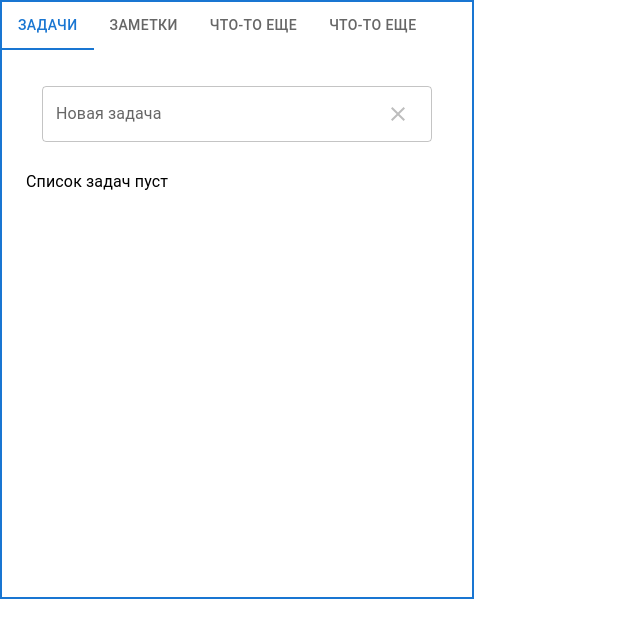
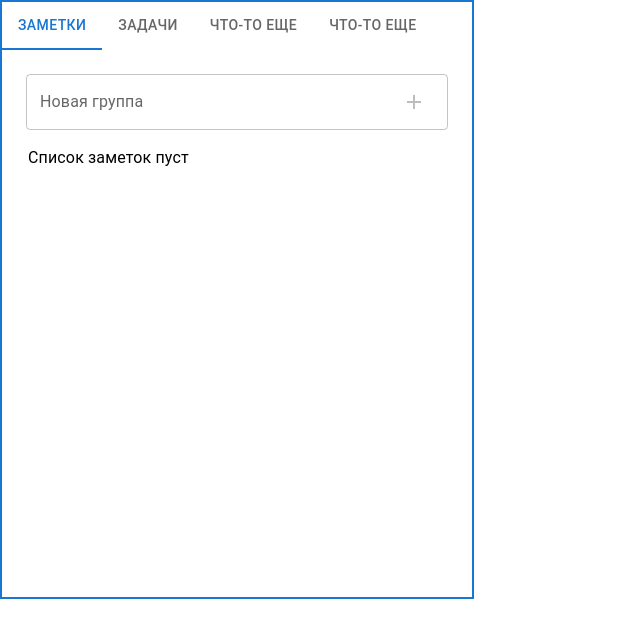
Before and after one commit to egor594bed/organaizer-extension, a React (Create React App) app: page / in a window 1280 px wide. Shown: the top 638 px of the page, without its empty margins (0-640 px from the left). Built offline with nearby package versions, Linux system fonts and the light colour scheme.

Commit message:
minor changes

```diff
--- a/package.json
+++ b/package.json
@@ -47,6 +47,7 @@
     ]
   },
   "devDependencies": {
+    "@babel/plugin-proposal-private-property-in-object": "^7.21.11",
     "@types/jest": "^29.5.3",
     "@types/node": "^20.4.4",
     "@types/react": "^18.2.15",
--- a/src/components/Notes/NotesList.tsx
+++ b/src/components/Notes/NotesList.tsx
@@ -1,26 +1,16 @@
 import React from "react";
-import { useAutoAnimate } from "@formkit/auto-animate/react";
 import { useSelector } from "react-redux";
 import { RootState } from "../../redux/store";
-import { List, Typography } from "@mui/material";
+import { Typography } from "@mui/material";
 import { NoteGroup } from "./NoteGroup";
+import { MyList } from "../UI/MyList/MyList";
 
 export const NotesList = () => {
-  const [parent] = useAutoAnimate();
   const NotesGroupList: NotesGroup[] = useSelector(
     (state: RootState) => state.notes.noteList
   );
   return (
-    <List
-      ref={parent}
-      sx={{
-        height: "445px",
-        paddingLeft: "2px",
-        paddingRight: "2px",
-        overflowY: "auto",
-        overflowX: "hidden",
-      }}
-    >
+    <MyList>
       {NotesGroupList.length > 0 ? (
         NotesGroupList.map((notesGroupData) => {
           return (
@@ -32,6 +22,6 @@ export const NotesList = () => {
       ) : (
         <Typography>Список заметок пуст</Typography>
       )}
-    </List>
+    </MyList>
   );
 };
--- a/src/components/TabBar/TabBarNavigate.tsx
+++ b/src/components/TabBar/TabBarNavigate.tsx
@@ -12,8 +12,8 @@ export const TabBarNavigate = () => {
   };
   return (
     <Tabs value={value} onChange={handleChange} aria-label="nav tabs example">
-      <Tab label="Задачи" value={"/"} />
-      <Tab label="Заметки" value={"/notes"} />
+      <Tab label="Заметки" value={"/"} />
+      <Tab label="Задачи" value={"/todo"} />
       <Tab label="Что-то еще" value={"/others1"} />
       <Tab label="Что-то еще" value={"/others2"} />
     </Tabs>
--- a/src/components/Todo/TodoList.tsx
+++ b/src/components/Todo/TodoList.tsx
@@ -1,23 +1,19 @@
 import React, { FC } from "react";
-import { Divider, List, ListItem, Typography } from "@mui/material";
-import { useAutoAnimate } from "@formkit/auto-animate/react";
+import { Divider, ListItem, Typography } from "@mui/material";
 import { TodoTask } from "./TodoTask";
 import { useSelector } from "react-redux";
 import { RootState } from "../../redux/store";
 import { Task } from "../../types/TodoTypes";
+import { MyList } from "../UI/MyList/MyList";
 
 interface ITodoList {}
 
 export const TodoList: FC<ITodoList> = () => {
-  const [parent] = useAutoAnimate();
   const taskList: Task[] = useSelector(
     (state: RootState) => state.todo.taskList
   );
   return (
-    <List
-      ref={parent}
-      sx={{ height: "445px", overflowY: "auto", overflowX: "hidden" }}
-    >
+    <MyList>
       {taskList.length > 0 ? (
         taskList.map((taskData) => {
           return (
@@ -32,6 +28,6 @@ export const TodoList: FC<ITodoList> = () => {
       ) : (
         <Typography>Список задач пуст</Typography>
       )}
-    </List>
+    </MyList>
   );
 };
--- a/src/components/Todo/TodoNewTaskForm.tsx
+++ b/src/components/Todo/TodoNewTaskForm.tsx
@@ -39,6 +39,7 @@ export const TodoNewTaskForm = () => {
     };
     dispatch(addTask(newTask));
     setFormInput("");
+    setShowSettings(false);
   };
 
   const handleSettings = (event: React.ChangeEvent<HTMLInputElement>) => {
--- /dev/null
+++ b/src/components/UI/MyList/MyList.tsx
@@ -0,0 +1,25 @@
+import React, { FC } from "react";
+import { useAutoAnimate } from "@formkit/auto-animate/react";
+import { List } from "@mui/material";
+
+interface IMyList {
+  children: React.ReactNode;
+}
+
+export const MyList: FC<IMyList> = ({ children }) => {
+  const [parent] = useAutoAnimate();
+  return (
+    <List
+      ref={parent}
+      sx={{
+        height: "445px",
+        paddingLeft: "2px",
+        paddingRight: "2px",
+        overflowY: "auto",
+        overflowX: "hidden",
+      }}
+    >
+      {children}
+    </List>
+  );
+};
--- a/src/navigate/Navigate.tsx
+++ b/src/navigate/Navigate.tsx
@@ -8,8 +8,8 @@ export const Navigate = () => {
   return (
     <Routes>
       <Route path="/" element={<Layout />}>
-        <Route index element={<Todo />} />
-        <Route path="notes" element={<Notes />} />
+        <Route index element={<Notes />} />
+        <Route path="todo" element={<Todo />} />
         <Route path="others1" element={<div>TEst</div>} />
         <Route path="others2" element={<div>TEst</div>} />
       </Route>
```
Also changed, not shown: 1 other file (tests, documents, lock files or other folders).
